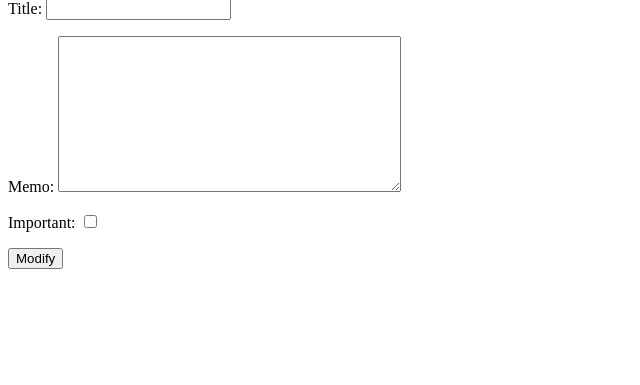
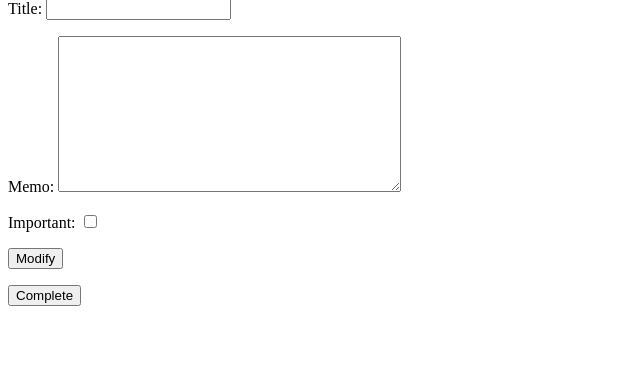
Before and after one commit to erischon/todowoo_project, a Django app: template todo/templates/todo/viewtodo.html in a window 1280 px wide. Shown: the part 64-449 px from the top of the page, without its empty margins (0-640 px from the left). Run offline with Django 3.2, Linux system fonts and the light colour scheme; the template is opened without the code that fills it: values that come from a table or form of the project are taken from there, others are empty; the visitor is signed in with stand-in values (Sample User, id 1).

Commit message:
Update viewtodo.html

```diff
--- a/todo/templates/todo/viewtodo.html
+++ b/todo/templates/todo/viewtodo.html
@@ -12,4 +12,9 @@
         <button type="submit">Modify</button>
     </form>
 
+    <form method="POST" action="{% url 'completetodo' todo.id %}">
+        {% csrf_token %}
+        <button type="submit">Complete</button>
+    </form>
+
 {% endblock %}
```
